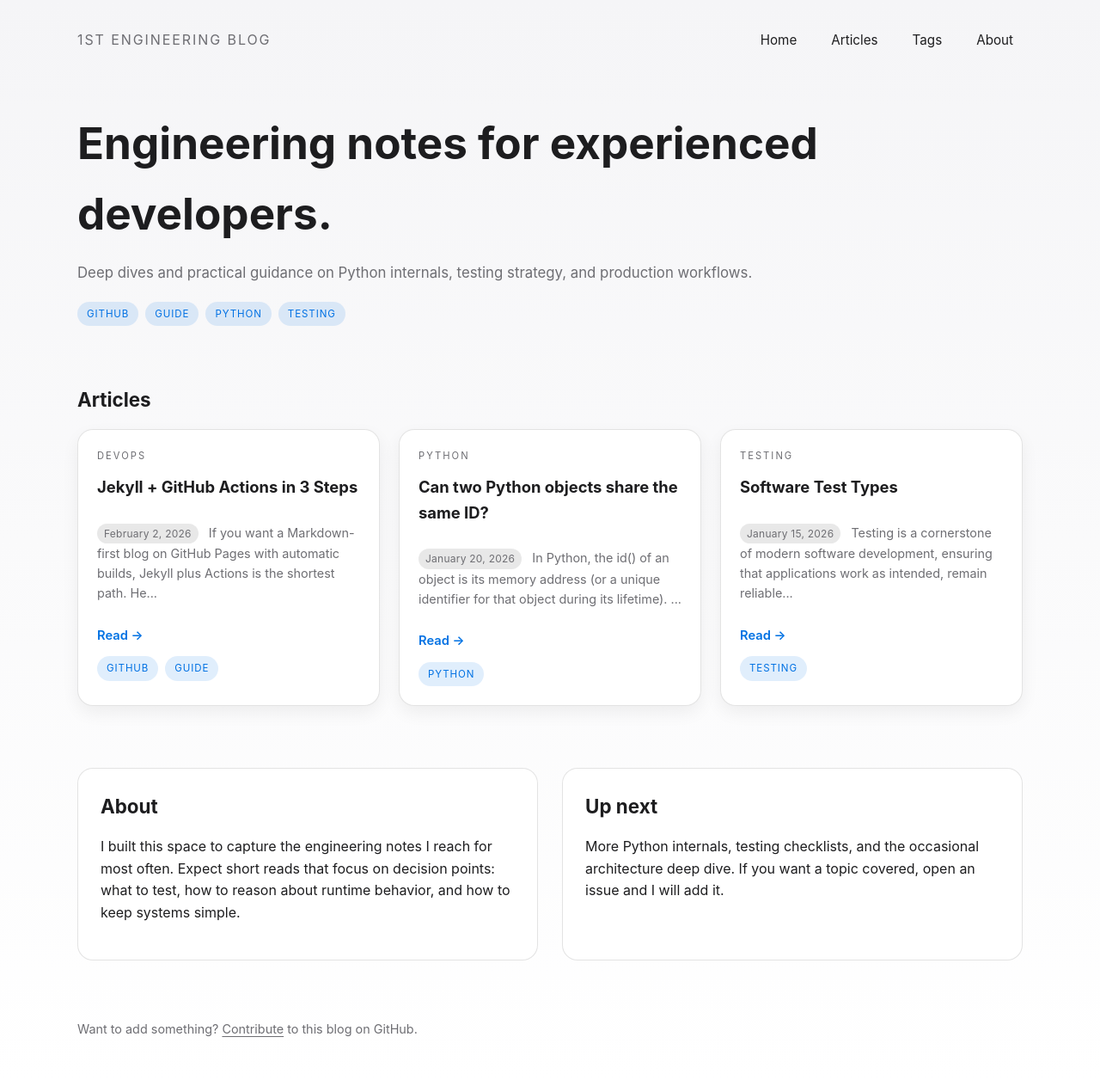
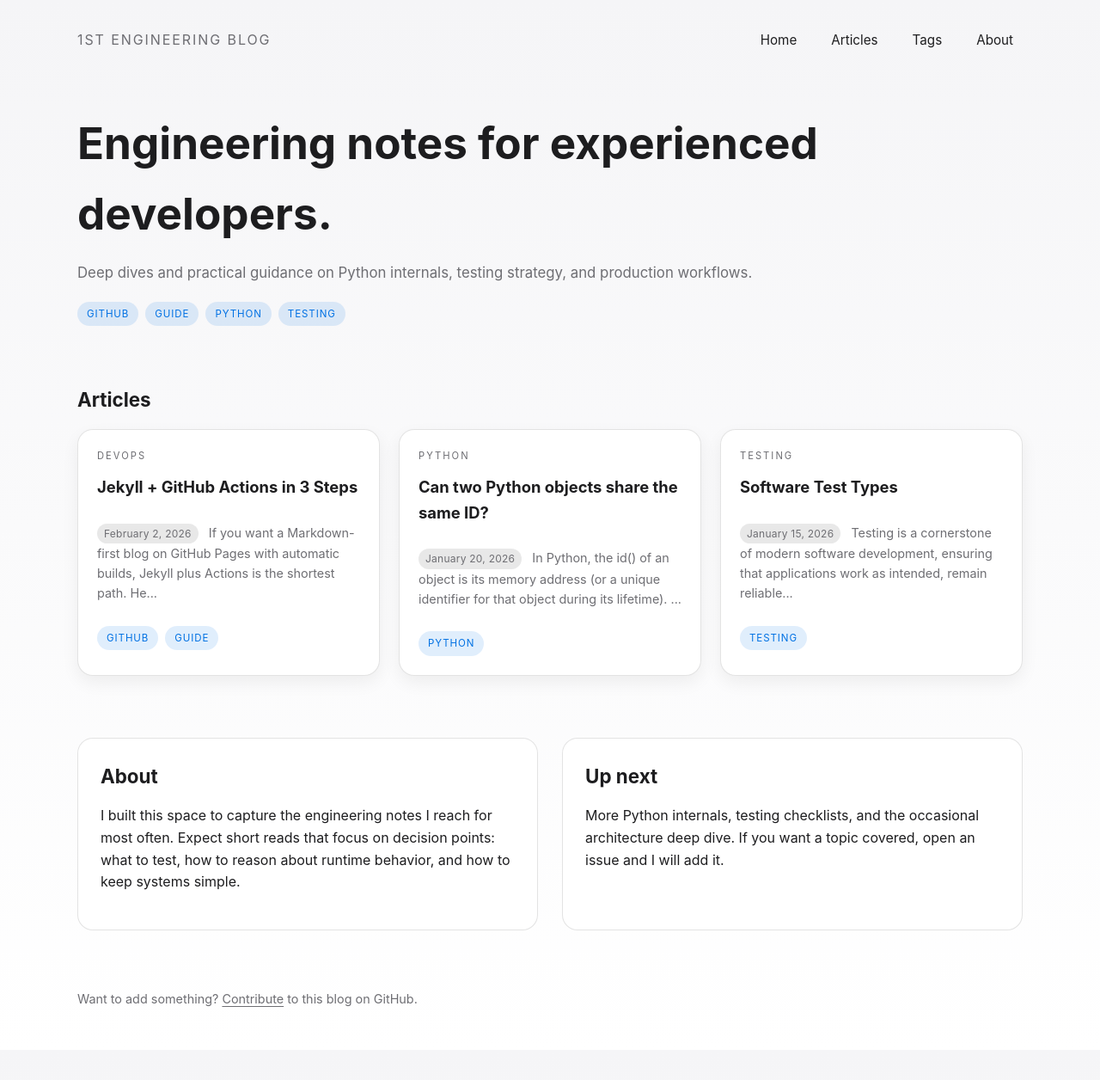
Before and after one commit to 1st/1st.github.io, a Jekyll site: the page built from index.html, in a window 1280 px wide. Shown: the whole page at 86% size. Built offline with Jekyll 4.4.1, drawn with Linux system fonts in a browser that asks for light colours; some web fonts are replaced; after the commit the page ends 1221 px from its top, so only the background shows below that.

Commit message:
Removed the “Read ->” link from article tiles

```diff
--- a/_layouts/home.html
+++ b/_layouts/home.html
@@ -30,7 +30,6 @@ layout: default
           <span class="meta-pill">{{ post.date | date: "%B %-d, %Y" }}</span>
           {{ post.excerpt | strip_html | truncate: 120 }}
         </p>
-        <a class="read-link" href="{{ post.url }}">Read -&gt;</a>
         {% if post.tags %}
         <div class="tag-row">
           {% for tag in post.tags %}
```
